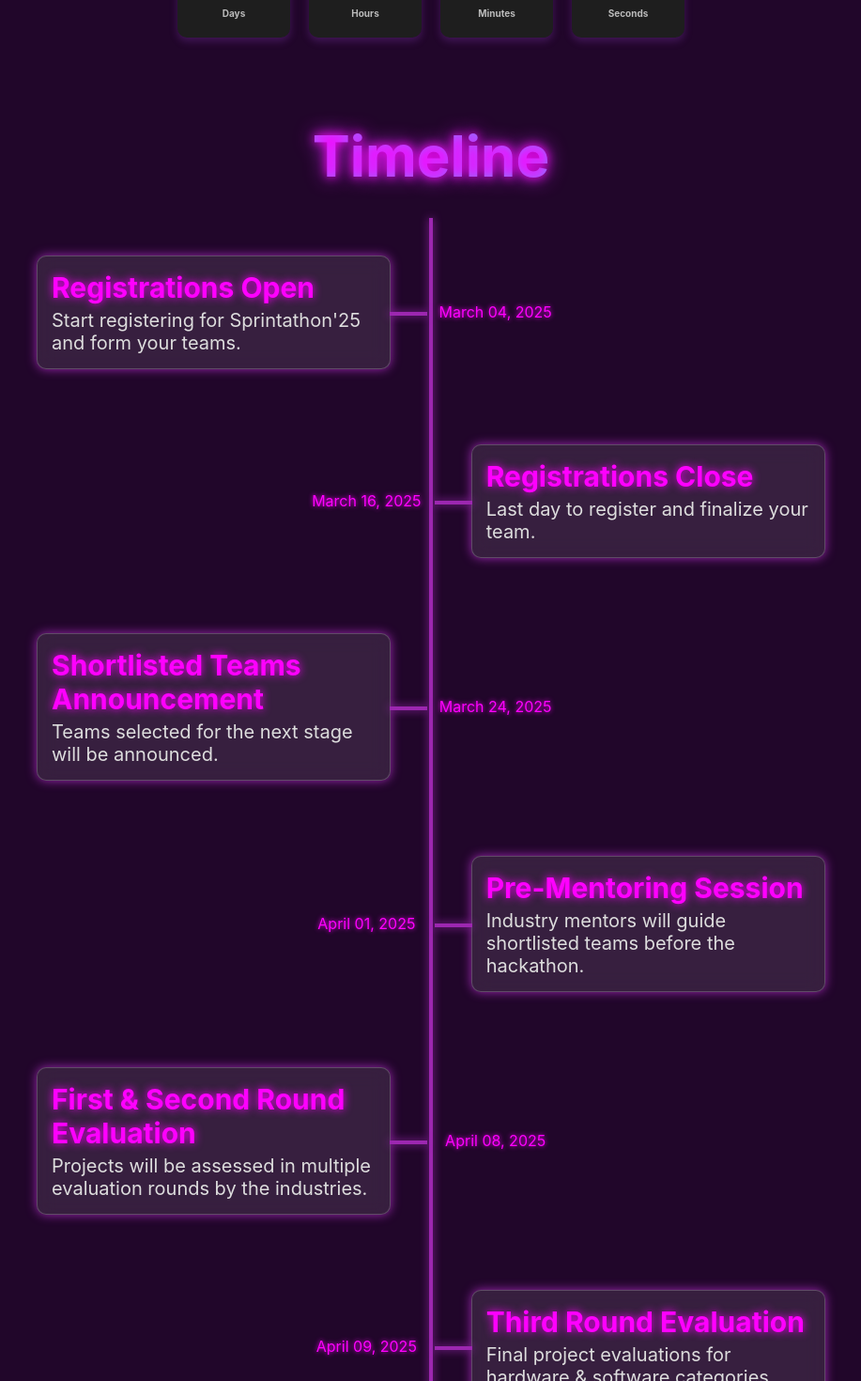
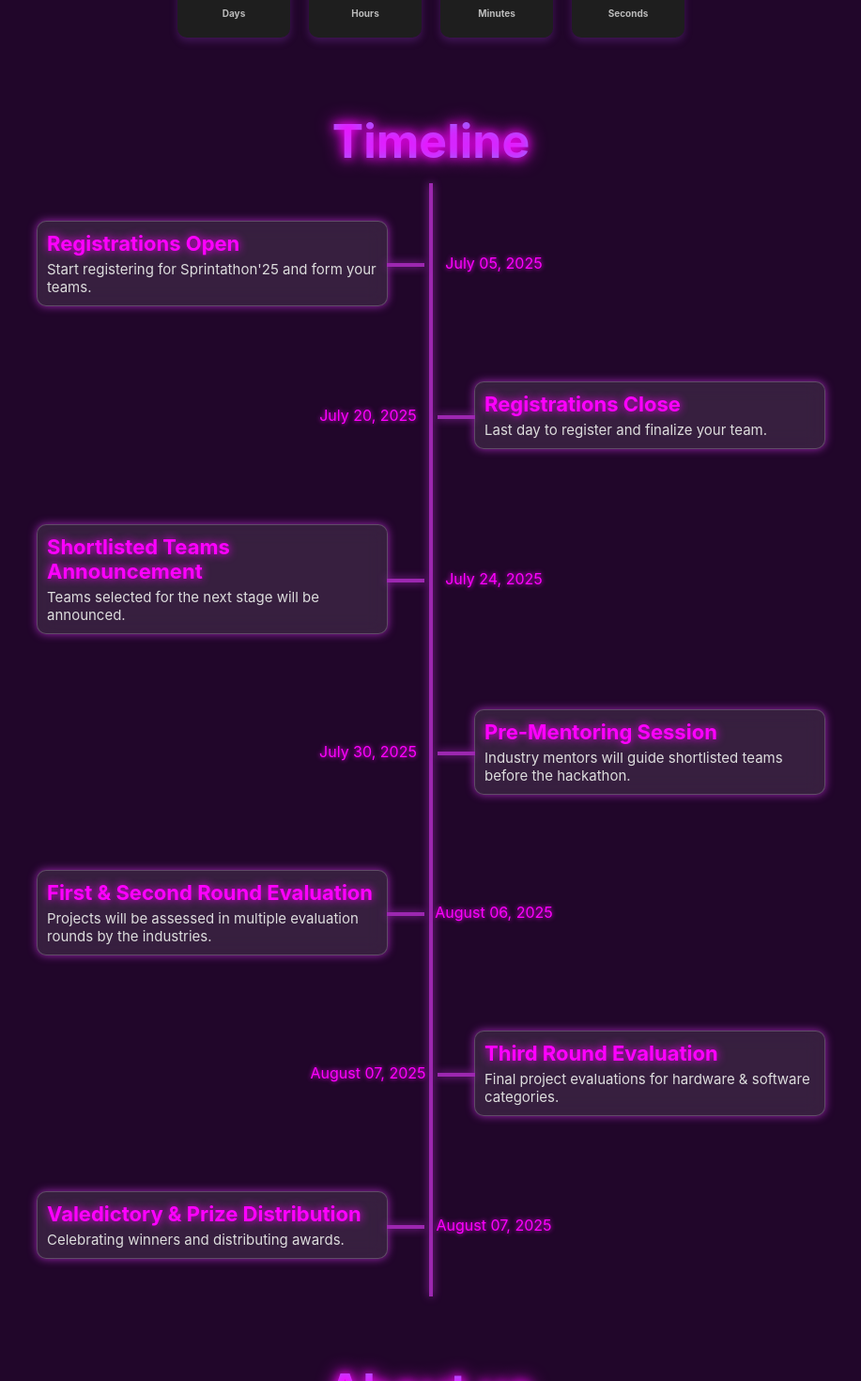
Before and after one commit to Sakthikumar08/Sprintathon, a React (Create React App) app: page / in a window 1280 px wide. Shown: the part 800-2270 px from the top of the page at 94% size, without its empty margins (181-1098 px from the left). Built offline with nearby package versions, Linux system fonts and the light colour scheme.

Commit message:
updated in something

```diff
--- a/package.json
+++ b/package.json
@@ -10,7 +10,7 @@
     "react-icons": "^5.4.0",
     "react-router-dom": "^7.1.5",
     "react-scripts": "5.0.1",
-    "react-scroll": "^1.9.2",
+    "react-scroll": "^1.9.3",
     "web-vitals": "^4.2.4"
   },
   "scripts": {
--- a/src/components/Contact.js
+++ b/src/components/Contact.js
@@ -11,10 +11,10 @@ import "./ContactStyle.css";
 
 const staffMembers = [
   {
-    name: "Dr.Niruban R",
-    mobile: "+91 98765 43210",
-    email: "nirubanr@stjosephs.ac.in",
-    image: niruban
+    name: "Dr.D.Lakshmi",
+    mobile: "+91 98416 69119",
+    email: "@stjosephs.ac.in",
+    image:Lakshmi
   },
   {
     name: "Mr.M.Lingeshwaran",
@@ -23,11 +23,12 @@ const staffMembers = [
     image: lingesh
   },
   {
-    name: "Dr.D.Lakshmi",
-    mobile: "+91 98416 69119",
-    email: "@stjosephs.ac.in",
-    image:Lakshmi
+    name: "Dr.Niruban R",
+    mobile: "+91 98765 43210",
+    email: "nirubanr@stjosephs.ac.in",
+    image: niruban
   },
+
 
 
 
--- a/src/components/Timeline.js
+++ b/src/components/Timeline.js
@@ -3,13 +3,13 @@ import "./TimelineStyle.css";
 
 const Timeline = () => {
   const timelineEvents =[
-    { "date": "March 04, 2025", "title": "Registrations Open", "description": "Start registering for Sprintathon'25 and form your teams." },
-    { "date": "March 16, 2025", "title": "Registrations Close", "description": "Last day to register and finalize your team." },
-    { "date": "March 24, 2025", "title": "Shortlisted Teams Announcement", "description": "Teams selected for the next stage will be announced." },
-    { "date": "April 01, 2025", "title": "Pre-Mentoring Session", "description": "Industry mentors will guide shortlisted teams before the hackathon." },
-    { "date": "April 08, 2025", "title": "First & Second Round Evaluation", "description": "Projects will be assessed in multiple evaluation rounds by the industries." },
-    { "date": "April 09, 2025", "title": "Third Round Evaluation", "description": "Final project evaluations for hardware & software categories." },
-    { "date": "April 09, 2025", "title": "Valedictory & Prize Distribution", "description": "Celebrating winners and distributing awards." }
+    { "date": "July 05, 2025", "title": "Registrations Open", "description": "Start registering for Sprintathon'25 and form your teams." },
+    { "date": "July 20, 2025", "title": "Registrations Close", "description": "Last day to register and finalize your team." },
+    { "date": "July 24, 2025", "title": "Shortlisted Teams Announcement", "description": "Teams selected for the next stage will be announced." },
+    { "date": "July 30, 2025", "title": "Pre-Mentoring Session", "description": "Industry mentors will guide shortlisted teams before the hackathon." },
+    { "date": "August 06, 2025", "title": "First & Second Round Evaluation", "description": "Projects will be assessed in multiple evaluation rounds by the industries." },
+    { "date": "August 07, 2025", "title": "Third Round Evaluation", "description": "Final project evaluations for hardware & software categories." },
+    { "date": "August 07, 2025", "title": "Valedictory & Prize Distribution", "description": "Celebrating winners and distributing awards." }
   ];
 
 
--- a/src/components/TimelineStyle.css
+++ b/src/components/TimelineStyle.css
@@ -21,13 +21,13 @@
 }
 
 .timeline-title {
-    font-size: 6rem;
+    font-size: 5rem;
     background: linear-gradient(90deg, #ff00ff, #00ffff);
     -webkit-background-clip: text;
     -webkit-text-fill-color: transparent;
     text-shadow: var(--shadow-glow);
-    margin-bottom: 3rem;
-    margin-top: 2rem;
+    margin-bottom: 1.5rem;
+    margin-top: 1rem;
     animation: neon-blink 1.5s infinite alternate;
 }
 @keyframes neon-blink {
@@ -107,7 +107,7 @@
 /* Event Details */
 .event-details {
     flex: 2;
-    padding: 15px;
+    padding: 10px;
     background: var(--glass);
     border: 1px solid var(--glass-border);
     border-radius: 10px;
@@ -133,7 +133,9 @@
 
 .timeline-event.left .event-details::after {
     left: 100%;
+
 }
+
 
 .timeline-event.right .event-details::after {
     right: 100%;
@@ -148,7 +150,7 @@
 .event-details h3 {
     margin: 0;
     color: var(--neon);
-    font-size: 3rem;
+    font-size: 2.2rem;
     text-shadow: 0 0 10px var(--neon);
 
 }
@@ -156,7 +158,7 @@
 .event-details p {
     margin-top: 5px;
     color: #ddd;
-    font-size: 2rem;
+    font-size: 1.5rem;
 }
 
 /* Glow Animation */
--- a/src/components/header/Navbar.js
+++ b/src/components/header/Navbar.js
@@ -36,9 +36,9 @@ const Navbar = () => {
           <li>
             <Link to="/rules" onClick={() => setMenuOpen(false)}>Rules</Link>
           </li>
-          <li>
+          {/* <li>
             <Link to="/ourteam" onClick={() => setMenuOpen(false)}>Our Team</Link>
-          </li>
+          </li> */}
         </ul>
       </nav>
 
```
Also changed, not shown: 1 other file (tests, documents, lock files or other folders).
